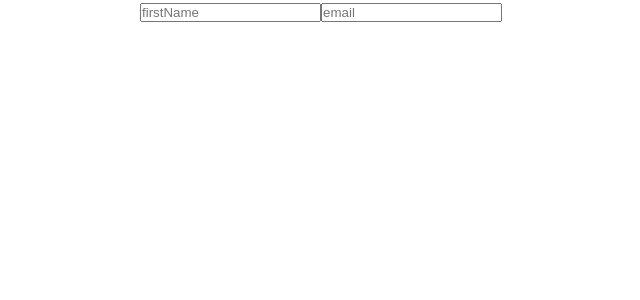
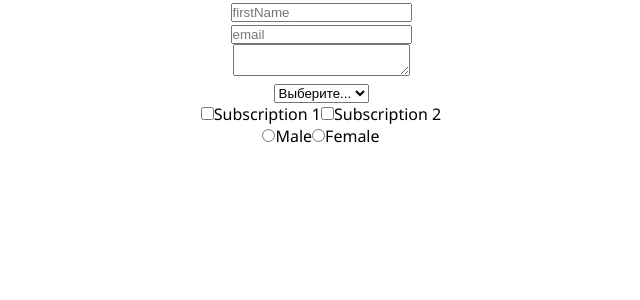
Before and after one commit to vitaliygalata1986/react-study-course_2, a React (Create React App) app: page / in a window 1280 px wide. Shown: the top 300 px of the page, without its empty margins (319-959 px from the left). Built offline with nearby package versions, Linux system fonts and the light colour scheme.

Commit message:
use element form

```diff
--- a/src/components/Form.jsx
+++ b/src/components/Form.jsx
@@ -4,25 +4,31 @@
   state = {
     firstName: '',
     email: '',
+    message: '',
+    select: '',
+    subscription: false,
+    subscription_2: false,
+    gender: '',
   };
 
   handleChange = (event) => {
     this.setState({ [event.target.name]: event.target.value }); // создаем динамич. ключ
   };
 
-  validateName = () => {
-    if (this.state.firstName.length < 5) {
-      alert("Your first name can't be less than 7 letters");
-    }
-  };
-
-  validateEmail = () => {
-    if (!/^\w+([\.-]?\w+)*@\w+([\.-]?\w+)*(\.\w{2,3})+$/.test(this.state.email))
-      alert('email is not valid');
+  handleCheckboxChange = (event) => {
+    this.setState({ [event.target.name]: event.target.checked });
   };
 
   render() {
-    const { firstName, email } = this.state;
+    const {
+      firstName,
+      email,
+      message,
+      select,
+      subscription,
+      subscription_2,
+      gender,
+    } = this.state;
     return (
       <div>
         <input
@@ -31,16 +37,66 @@
           placeholder="firstName"
           value={firstName}
           onChange={this.handleChange}
-          onBlur={this.validateName}
         />
+        <br />
         <input
           type="email"
           name="email"
           placeholder="email"
           value={email}
           onChange={this.handleChange}
-          onBlur={this.validateEmail}
         />
+        <br />
+        <textarea
+          name="message"
+          value={message}
+          onChange={this.handleChange}
+        ></textarea>
+        <br />
+        <select name="select" value={select} onChange={this.handleChange}>
+          <option value="" disabled>
+            Выберите...
+          </option>
+          <option value="1">1</option>
+          <option value="2">2</option>
+          <option value="3">3</option>
+        </select>
+        <br />
+        <label>
+          <input
+            type="checkbox"
+            name="subscription"
+            checked={subscription}
+            onChange={this.handleCheckboxChange}
+          />
+          Subscription 1
+        </label>
+        <label>
+          <input
+            type="checkbox"
+            name="subscription_2"
+            checked={subscription_2}
+            onChange={this.handleCheckboxChange}
+          />
+          Subscription 2
+        </label>
+        <br />
+        <input
+          type="radio"
+          name="gender"
+          value="male"
+          onChange={this.handleChange}
+          checked={gender === 'male'}
+        />
+        Male
+        <input
+          type="radio"
+          name="gender"
+          value="female"
+          onChange={this.handleChange}
+          checked={gender === 'female'}
+        />
+        Female
       </div>
     );
   }
```
